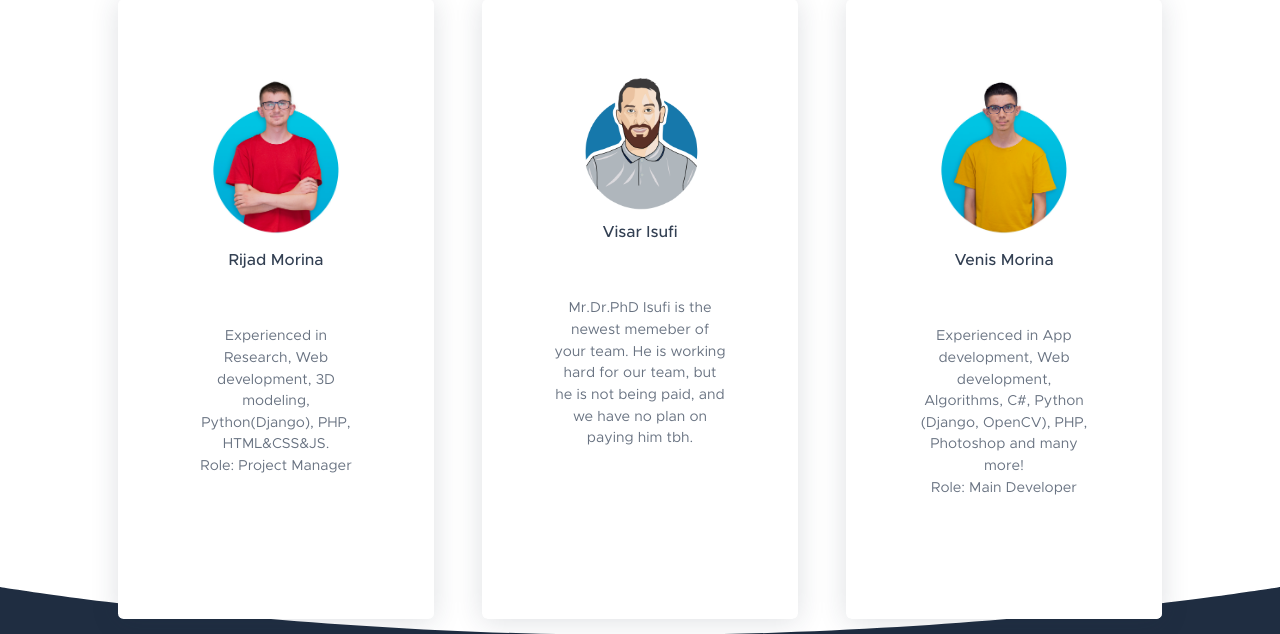
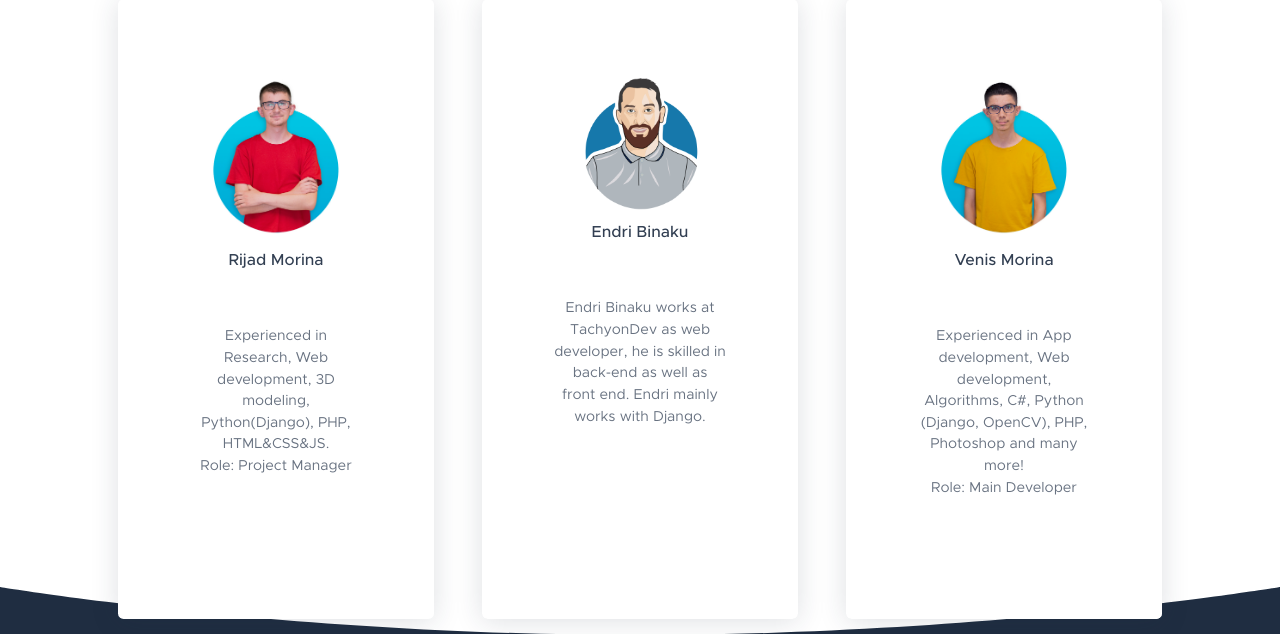
Before and after one commit to Rijadi02/tachyonweb, a PHP site: page / in a window 1280 px wide. Shown: the part 3345-3979 px from the top of the page. Run offline with PHP 8.4, Linux system fonts and the light colour scheme; some libraries are stand-ins or nearby versions.

Commit message:
Update index.php

```diff
--- a/index.php
+++ b/index.php
@@ -210,8 +210,8 @@ if(isset($_POST["submit"]))
                                         <div class="card pricing h-100">
                                             <div class="card-body p-5">
                                                 <div class="col-xl-12 col-lg-12 text-center">
-                                                    <img class="mb-1" src="assets/img/foto/visari.png" style="width: 100%;" /><h6>Visar Isufi</h6>
-                                                     <p class="card-text py-5">Mr.Dr.PhD Isufi is the newest memeber of your team. He is working hard for our team, but he is not being paid, and we have no plan on paying him tbh.</p>
+                                                    <img class="mb-1" src="assets/img/foto/visari.png" style="width: 100%;" /><h6>Endri Binaku</h6>
+                                                     <p class="card-text py-5">Endri Binaku works at TachyonDev as web developer, he is skilled in back-end as well as front end. Endri mainly works with Django.</p>
                                                      <div class="align-items-center">
                                                         <h1>
                                                         <a class="icon-list-social-link text-decoration-none text-dark" href="https://www.instagram.com/venis.morina/"> <i class="fab fa-instagram"> </i> </a>
```
